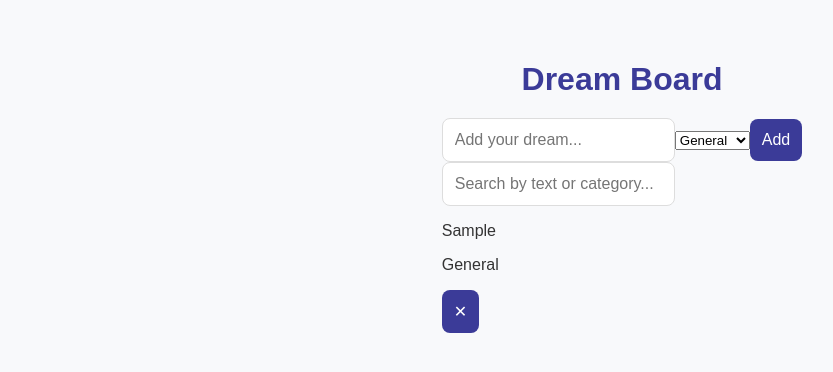
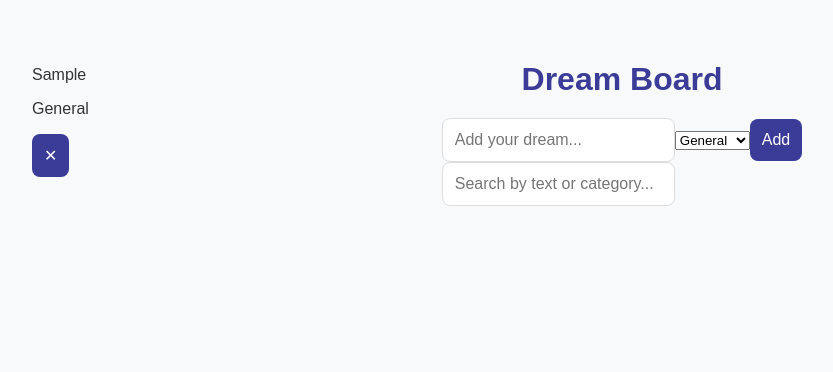
Before and after one commit to MathiHarshitha/Dream-Board, a React (Vite) app in the folder dream-board/: page / in a window 1280 px wide. Both pictures are taken after typing "Sample" into the empty fields and a click on the button "Add". Shown: the top 372 px of the page, without its empty margins (18-851 px from the left). Built offline with nearby package versions, Linux system fonts and the light colour scheme.

Commit message:
Refactor NoteItem to use onDrag for position updates and adjust initial note position in BoardContext

```diff
--- a/dream-board/src/components/NoteItem.jsx
+++ b/dream-board/src/components/NoteItem.jsx
@@ -1,38 +1,27 @@
 import React from "react";
-import { useDraggable } from "@dnd-kit/core";
 import { motion } from "framer-motion";
 
-const NoteItem = ({ note, onDelete, onDragStop }) => {
-  const { attributes, listeners, setNodeRef, transform } = useDraggable({
-    id: note.id.toString(),
-  });
-
-  const style = {
-    position: "absolute",
-    transform: transform
-      ? `translate3d(${note.position.x + transform.x}px, ${note.position.y + transform.y}px, 0)`
-      : `translate3d(${note.position.x}px, ${note.position.y}px, 0)`,
-    cursor: "grab",
+const NoteItem = ({ note, onDelete, onDrag }) => {
+  const handleDrag = (e) => {
+    const rect = e.target.getBoundingClientRect();
+    onDrag(note.id, rect.x, rect.y);
   };
 
   return (
     <motion.div
-      ref={setNodeRef}
-      {...listeners}
-      {...attributes}
-      style={style}
-      className="bg-white rounded-xl shadow-lg p-4 w-64 min-h-[80px] border border-gray-200"
+      drag
+      dragMomentum={false}
+      onDragEnd={handleDrag}
+      style={{
+        position: "absolute",
+        left: note.position.x,
+        top: note.position.y,
+        zIndex: 10,
+      }}
+      className="bg-white rounded-xl shadow-lg p-4 w-64 border border-gray-200 cursor-grab"
       initial={{ opacity: 0, scale: 0.5 }}
       animate={{ opacity: 1, scale: 1 }}
       whileHover={{ scale: 1.05 }}
-      exit={{ opacity: 0, scale: 0 }}
-      layout
-      onMouseUp={(e) => {
-        // Trigger drag stop
-        if (transform) {
-          onDragStop(note.id, note.position.x + transform.x, note.position.y + transform.y);
-        }
-      }}
     >
       <div className="flex justify-between items-start">
         <div>
--- a/dream-board/src/context/BoardContext.jsx
+++ b/dream-board/src/context/BoardContext.jsx
@@ -14,11 +14,12 @@ export const BoardProvider = ({ children }) => {
   }, [notes]);
 
   const addNote = (text, category) => {
+    if (!text) return;
     const newNote = {
       id: Date.now(),
       text,
       category: category || "General",
-      position: { x: 100, y: 100 },
+      position: { x: 50, y: 50 },
     };
     setNotes((prev) => [...prev, newNote]);
   };
--- a/dream-board/src/pages/Home.jsx
+++ b/dream-board/src/pages/Home.jsx
@@ -1,23 +1,18 @@
 import React, { useContext, useState } from "react";
-import { DndContext } from "@dnd-kit/core";
 import { BoardContext } from "../context/BoardContext";
 import NoteItem from "../components/NoteItem";
 
 const Home = () => {
-  const { notes, addNote, deleteNote, updateNotePosition } = useContext(BoardContext);
+  const { notes, addNote, deleteNote, updateNotePosition } =
+    useContext(BoardContext);
   const [noteText, setNoteText] = useState("");
   const [category, setCategory] = useState("General");
   const [search, setSearch] = useState("");
 
   const handleAddNote = () => {
-    if (noteText.trim()) {
+    if (!noteText.trim()) return;
     addNote(noteText, category);
     setNoteText("");
-    }
-  };
-
-  const handleDragStop = (id, x, y) => {
-    updateNotePosition(id, x, y);
   };
 
   const filteredNotes = notes.filter(
@@ -27,10 +22,11 @@ const Home = () => {
   );
 
   return (
-    <DndContext>
     <div className="min-h-screen bg-gradient-to-br from-blue-100 to-purple-200 relative overflow-hidden p-6">
       <div className="flex flex-col items-center mb-6">
-          <h1 className="text-5xl font-extrabold text-gray-800 mb-6">Dream Board</h1>
+        <h1 className="text-5xl font-extrabold text-gray-800 mb-6">
+          Dream Board
+        </h1>
         <div className="flex gap-3 mb-4">
           <input
             type="text"
@@ -68,10 +64,14 @@ const Home = () => {
       </div>
 
       {filteredNotes.map((note) => (
-          <NoteItem key={note.id} note={note} onDelete={deleteNote} onDragStop={handleDragStop} />
+        <NoteItem
+          key={note.id}
+          note={note}
+          onDelete={deleteNote}
+          onDrag={updateNotePosition}
+        />
       ))}
     </div>
-    </DndContext>
   );
 };
 
```
Lines whose indentation alone changed are shown as unchanged.
